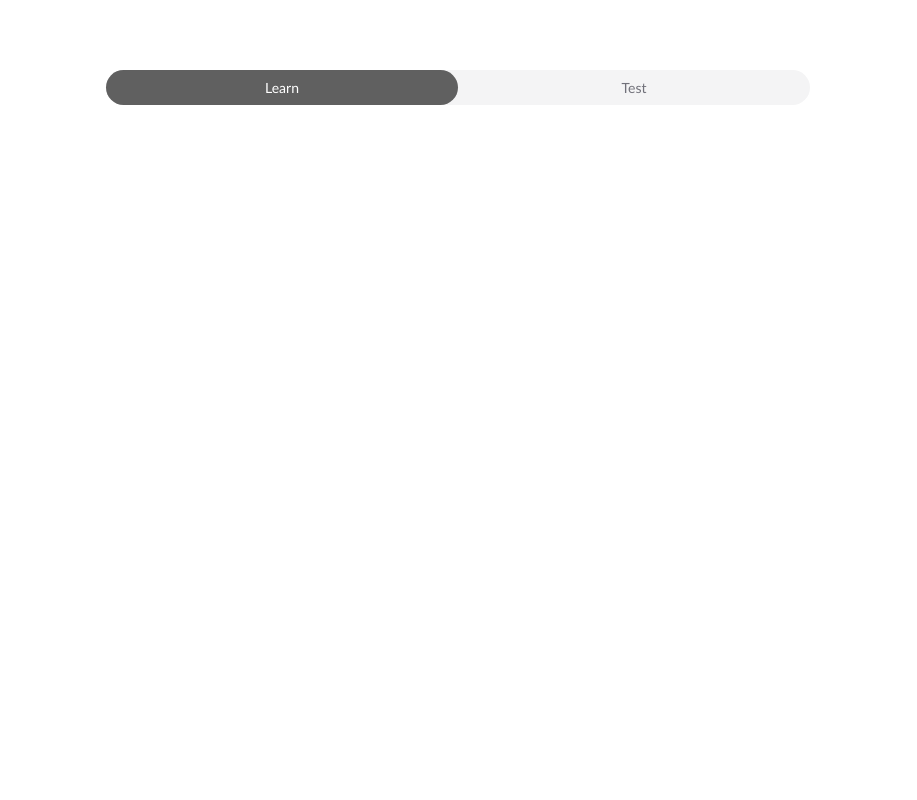
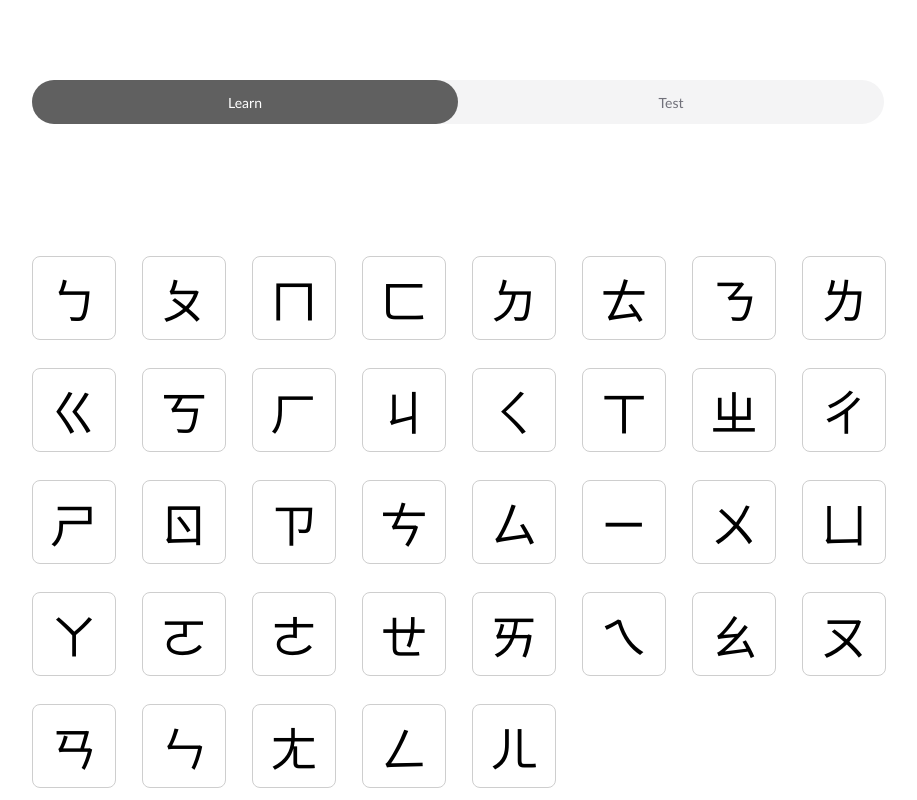
Before and after one commit to jackharvey1/zh, a React (Create React App) app: page / in a window 1280 px wide. Shown: the whole page, without its empty margins (182-1099 px from the left). Built offline with nearby package versions, Linux system fonts and the light colour scheme.

Commit message:
Refactoring + add character grid

```diff
--- a/src/App.css
+++ b/src/App.css
@@ -2,3 +2,10 @@ body {
     font-family: 'Trebuchet MS', 'Lucida Sans Unicode', 'Lucida Grande',
         'Lucida Sans', Arial, sans-serif;
 }
+
+.App {
+    display: flex;
+    flex-direction: column;
+    justify-content: center;
+    align-items: center;
+}
--- a/src/App.js
+++ b/src/App.js
@@ -1,10 +1,55 @@
 import './App.css';
-import PageSwitcher from './components/page-switcher';
+import Container from './components/container';
+import Navbar from './components/navbar';
+import Grid from './components/grid';
+
+const zhuyin = [
+    'ㄅ',
+    'ㄆ',
+    'ㄇ',
+    'ㄈ',
+    'ㄉ',
+    'ㄊ',
+    'ㄋ',
+    'ㄌ',
+    'ㄍ',
+    'ㄎ',
+    'ㄏ',
+    'ㄐ',
+    'ㄑ',
+    'ㄒ',
+    'ㄓ',
+    'ㄔ',
+    'ㄕ',
+    'ㄖ',
+    'ㄗ',
+    'ㄘ',
+    'ㄙ',
+    'ㄧ',
+    'ㄨ',
+    'ㄩ',
+    'ㄚ',
+    'ㄛ',
+    'ㄜ',
+    'ㄝ',
+    'ㄞ',
+    'ㄟ',
+    'ㄠ',
+    'ㄡ',
+    'ㄢ',
+    'ㄣ',
+    'ㄤ',
+    'ㄥ',
+    'ㄦ',
+];
 
 function App() {
     return (
         <div className="App">
-            <PageSwitcher />
+            <Container>
+                <Navbar />
+                <Grid content={zhuyin} />
+            </Container>
         </div>
     );
 }
--- /dev/null
+++ b/src/components/container.css
@@ -0,0 +1,15 @@
+.container {
+    width: 342px;
+}
+
+@media (min-width: 760px) {
+    .container {
+        width: 650px;
+    }
+}
+
+@media (min-width: 1280px) {
+    .container {
+        width: 852px;
+    }
+}
--- /dev/null
+++ b/src/components/container.js
@@ -0,0 +1,3 @@
+import './container.css';
+
+export default ({ children }) => <div className="container">{children}</div>;
--- /dev/null
+++ b/src/components/grid.css
@@ -0,0 +1,23 @@
+.grid {
+    display: grid;
+    margin-top: 35px;
+    gap: 8px;
+    grid-template-columns: 62px 62px 62px 62px 62px;
+}
+
+@media (min-width: 760px) {
+    .grid {
+        margin-top: 50px;
+        gap: 22px;
+        grid-template-columns: 74px 74px 74px 74px 74px 74px 74px;
+    }
+}
+
+@media (min-width: 1280px) {
+    .grid {
+        width: 852px;
+        margin-top: 132px;
+        grid-template-columns: 82px 82px 82px 82px 82px 82px 82px 82px;
+        gap: 28px;
+    }
+}
--- /dev/null
+++ b/src/components/grid.js
@@ -0,0 +1,11 @@
+import './grid.css';
+
+import Tile from './tile';
+
+export default ({ content }) => (
+    <div className="grid">
+        {content.map((item) => (
+            <Tile>{item}</Tile>
+        ))}
+    </div>
+);
--- a/src/components/page-switcher.css
+++ b/src/components/navbar.css
@@ -1,24 +1,23 @@
-.page-switcher--container {
+.navbar-container {
     display: flex;
     align-items: center;
     justify-content: center;
-    width: 100vw;
 }
 
-.page-switcher {
+.navbar {
+    width: 100%;
     background-color: #f4f4f5;
     height: 35px;
     border-radius: 25px;
     display: flex;
     align-items: normal;
     justify-content: space-evenly;
-    width: 80vw;
     margin-top: 40px;
 }
 
-@media (min-width: 720px) {
-    .page-switcher {
-        width: 55vw;
-        margin-top: 70px;
+@media (min-width: 1280px) {
+    .navbar {
+        height: 44px;
+        margin-top: 80px;
     }
 }
--- /dev/null
+++ b/src/components/navbar.js
@@ -0,0 +1,23 @@
+import './navbar.css';
+import { useState } from 'react';
+
+import ToggleButton from './toggle-button';
+
+const buttons = ['Learn', 'Test'];
+
+export default () => {
+    const [position, setPosition] = useState(0);
+    return (
+        <div className="navbar">
+            {buttons.map((text, i) => (
+                <ToggleButton
+                    key={i}
+                    enabled={i === position}
+                    handleOnClick={() => setPosition(i)}
+                >
+                    {text}
+                </ToggleButton>
+            ))}
+        </div>
+    );
+};
--- a/src/components/page-switcher.js
+++ /dev/null
@@ -1,25 +0,0 @@
-import './page-switcher.css';
-import { useState } from 'react';
-
-import ToggleButton from './toggle-button';
-
-const buttons = ['Learn', 'Test'];
-
-export default () => {
-    const [position, setPosition] = useState(0);
-    return (
-        <div className="page-switcher--container">
-            <div className="page-switcher">
-                {buttons.map((text, i) => (
-                    <ToggleButton
-                        key={i}
-                        enabled={i === position}
-                        handleOnClick={() => setPosition(i)}
-                    >
-                        {text}
-                    </ToggleButton>
-                ))}
-            </div>
-        </div>
-    );
-};
--- /dev/null
+++ b/src/components/tile.css
@@ -0,0 +1,29 @@
+.tile {
+    height: 60px;
+    width: 60px;
+    border-radius: 8px;
+    border: 1px solid #cecece;
+    font-size: 48px;
+    display: flex;
+    justify-content: center;
+    align-items: center;
+}
+
+@media (min-width: 760px) {
+    .tile {
+        height: 72px;
+        width: 72px;
+    }
+}
+
+@media (min-width: 1280px) {
+    .tile {
+        height: 82px;
+        width: 82px;
+    }
+}
+
+.tile--highlighted {
+    border-width: 2px;
+    border-color: #52cbff;
+}
--- /dev/null
+++ b/src/components/tile.js
@@ -0,0 +1,3 @@
+import './tile.css';
+
+export default ({ children }) => <div className="tile">{children}</div>;
```
Also changed, not shown: package.json (+9 -5 lines).
